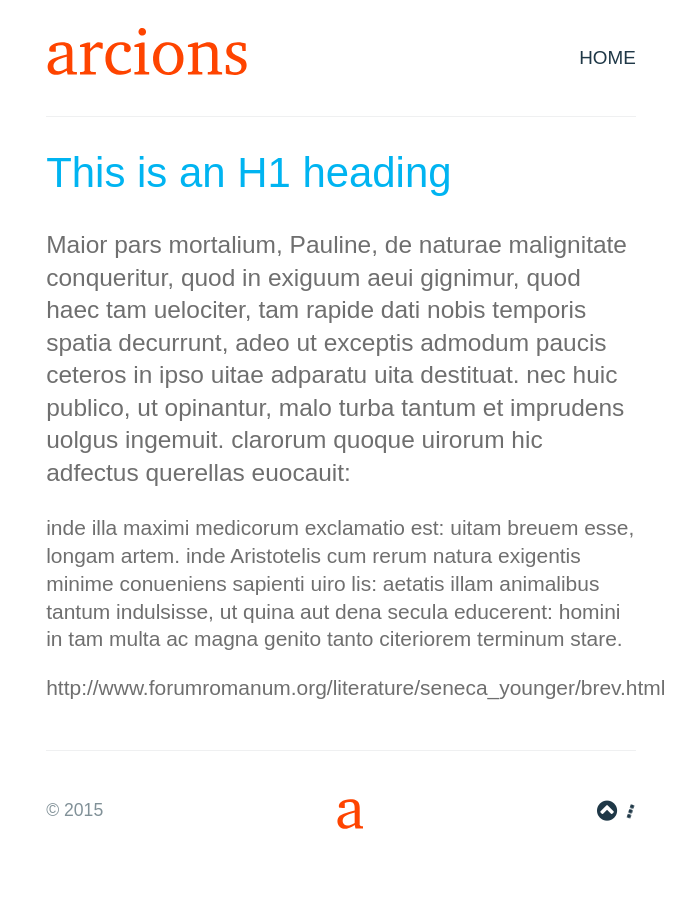
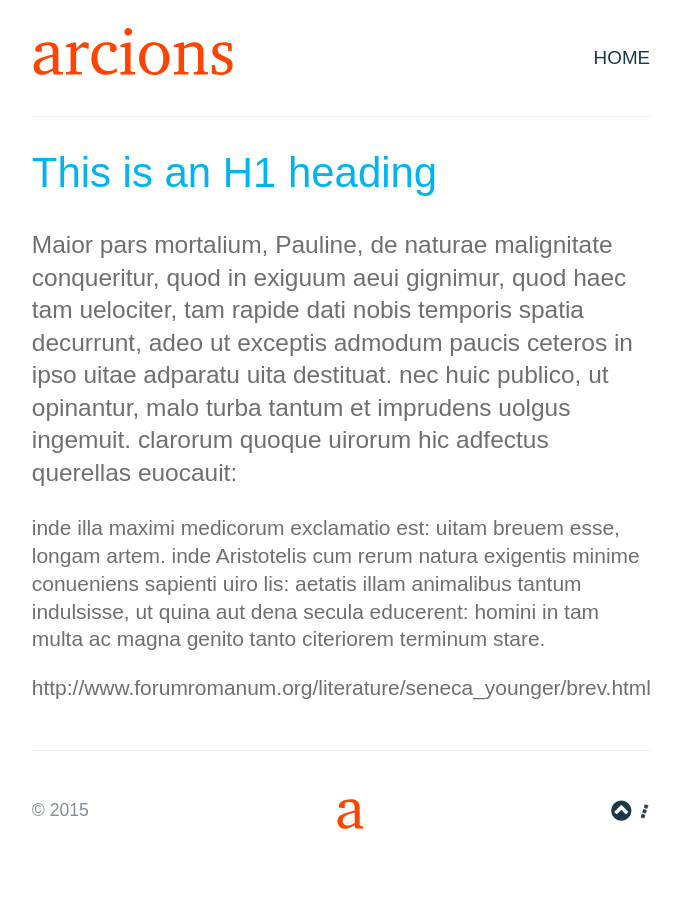
Before and after one commit to arcions/arcions.github.io, a Jekyll site: the page built from index.html, in a window 1280 px wide. Shown: the whole page, without its empty margins (299-994 px from the left). Built offline with Jekyll 4.4.1, drawn with Linux system fonts in a browser that asks for light colours; nearby versions of some CDN libraries; some web fonts are replaced; Markdown is read by kramdown in place of the engine named in the settings.

Commit message:
Update main.css

```diff
--- a/stylesheets/main.css
+++ b/stylesheets/main.css
@@ -3,8 +3,8 @@
 }
 
 body {
-  width:57%;
-  padding:0px 70px 70px;
+  width:53%;
+  padding:0px 30px 30px;
   margin-left:auto;
   margin-right:auto;
   font: 131%/1.33 'FiraBook', sans-serif;
```
